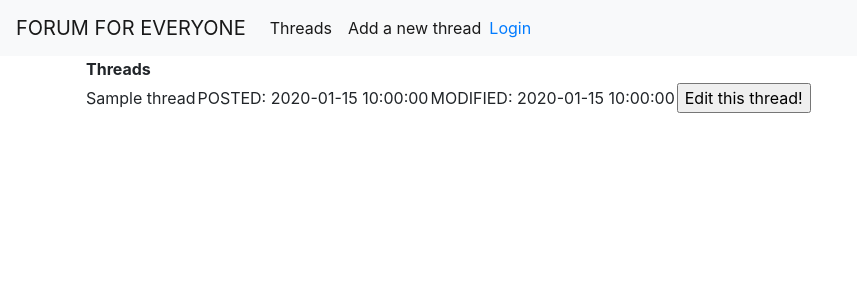
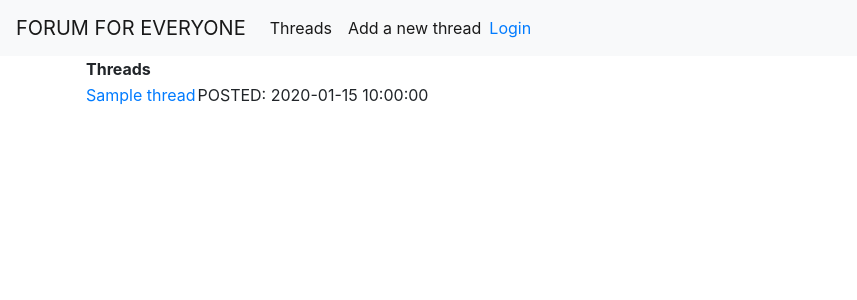
Before and after one commit to lehtoneo/keskustelufoorumi, a Flask app: page /threads in a window 1280 px wide. Shown: the top 300 px of the page, without its empty margins (0-857 px from the left). Run offline with Flask 2, Linux system fonts and the light colour scheme; tables that the repository leaves empty hold one stand-in row (values such as "Sample post"); some libraries are stand-ins or nearby versions.

```diff
--- a/application/templates/threads/list.html
+++ b/application/templates/threads/list.html
@@ -7,13 +7,15 @@
     </tr>
     {% for thread in threads %}
     <tr>
-      <td>{{ thread.title }}</td>
+      <td><a href="{{ url_for('threads_open', thread_id=thread.id) }}">{{ thread.title }}</a></td>
       <td> POSTED: {{ thread.posted }}</td>
-      <td> MODIFIED: {{ thread.modified }} </td>
       <td>
+        {% if current_user.id == thread.user_id %}
         <form method="GET" action="{{ url_for('threads_openedit', thread_id=thread.id) }}">
         <input type="submit" value="Edit this thread!"/>
-      </form> </td>
+        </form>
+        {% endif %}
+    </td>
     </tr>
     {% endfor %}
   </table>
```
